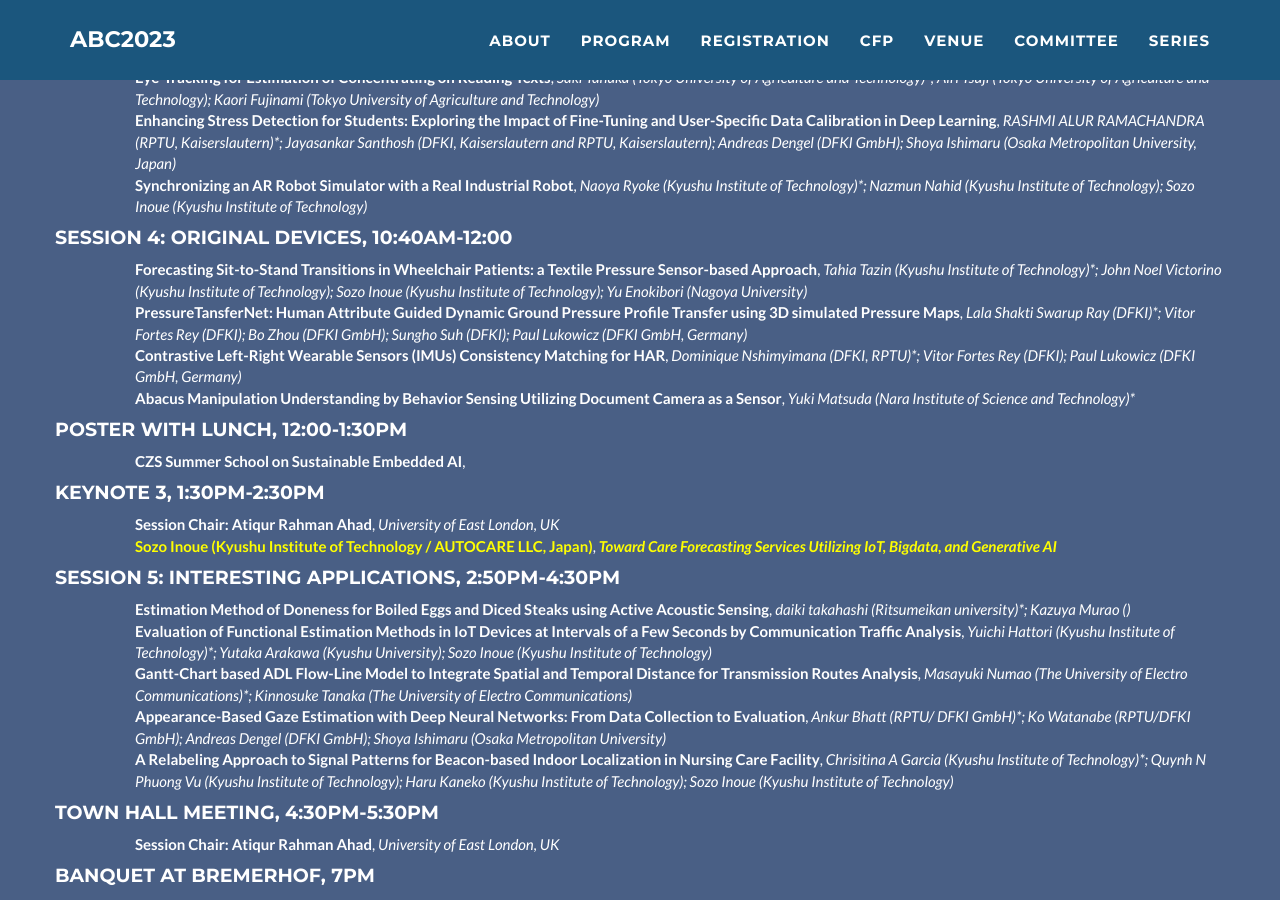
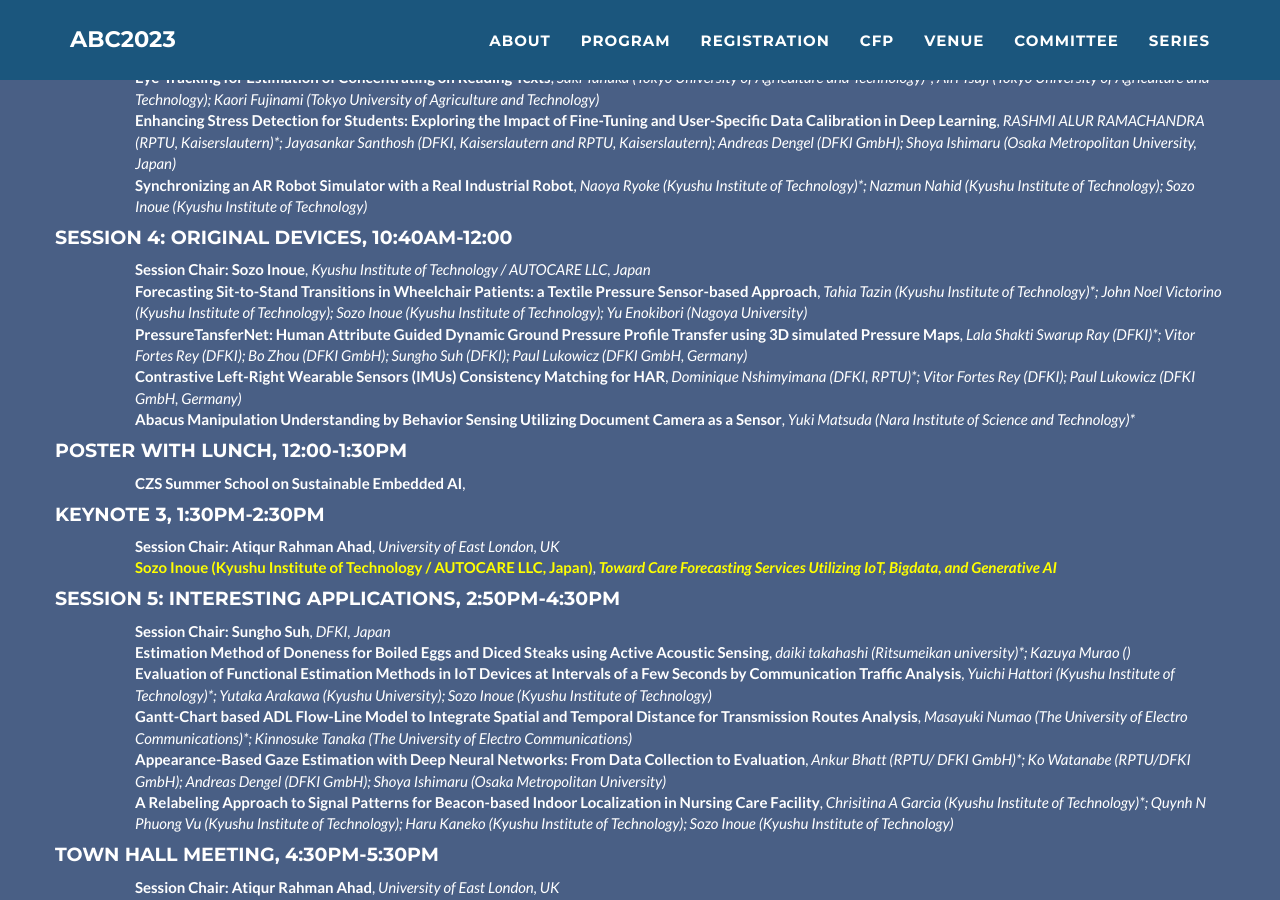
Before and after one commit to abc-research/abc-research.github.io, a Jekyll site: the page built from index.html, in a window 1280 px wide and 900 px high, scrolled down 5812 px. Built offline with Jekyll 4.4.1, drawn with Linux system fonts in a browser that asks for light colours; some of the changed text lies outside the part shown.

Commit message:
Update _config.yml

```diff
--- a/_config.yml
+++ b/_config.yml
@@ -114,8 +114,8 @@ program:
       - name: "Keynote 1"
         time: "11:00am-12:00am"
         paper:
-          - title: "Session Chair: "
-            authors: ""
+          - title: "Session Chair: Guillaume Lopez"
+            authors: "Aoyama Gakuin University, Japan"
           - title: '<b style="color:yellow">Paul Lukowicz (Deutsche Forschungszentrum für Künstliche Intelligenz GmbH)</b>'
             authors: '<b style="color:yellow">Will Advances in Foundational Models Solve Human Activity Recognition?</b>'
       - name: "Lunch Break"
@@ -175,8 +175,8 @@ program:
       - name: "Session 4: Original Devices"
         time: "10:40am-12:00"
         paper:
-#          - title: "Session Chair: Sozo Inoue"
-#            authors: "Kyushu Institute of Technology / AUTOCARE LLC, Japan"
+          - title: "Session Chair: Sozo Inoue"
+            authors: "Kyushu Institute of Technology / AUTOCARE LLC, Japan"
           - title: "Forecasting Sit-to-Stand Transitions in Wheelchair Patients: a Textile Pressure Sensor-based Approach"
             authors: "Tahia Tazin (Kyushu Institute of Technology)*; John Noel Victorino (Kyushu Institute of Technology); Sozo Inoue (Kyushu Institute of Technology); Yu Enokibori (Nagoya University)"
           - title: "PressureTansferNet: Human Attribute Guided Dynamic Ground Pressure Profile Transfer using 3D simulated Pressure Maps"
@@ -203,6 +203,8 @@ program:
         paper:
 #          - title: "Session Chair: Atiqur Rahman Ahad"
 #            authors: "University of East London, UK"
+          - title: "Session Chair: Sungho Suh"
+            authors: "DFKI, Japan"
           - title: "Estimation Method of Doneness for Boiled Eggs and Diced Steaks using Active Acoustic Sensing"
             authors: "daiki takahashi (Ritsumeikan university)*; Kazuya Murao ()"
           - title: "Evaluation of Functional Estimation Methods in IoT Devices at Intervals of a Few Seconds by Communication Traffic Analysis"
@@ -265,6 +267,8 @@ program:
         paper:
 #          - title: "Session Chair: Guillaume Lopez"
 #            authors: "Aoyama Gakuin University, Japan"
+          - title: "Session Chair: Vitor Fortes Rey"
+            authors: "DFKI, Japan"
           - title: "An Input Interface for Wearable Devices using Pulse Wave Control by Manually Compressing the Upper Arm"
             authors: "Yuma Akimoto (Ritsumeikan Univeresity); Kazuya Murao ()*"
 #          - title: "Rehabilitation Assessment using Depth Image and Skeleton Data: A Deep Learning Approach"
```
